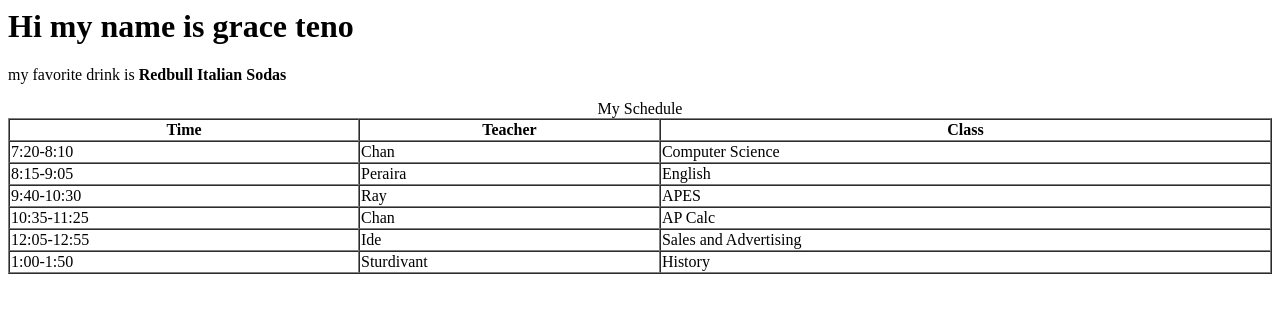
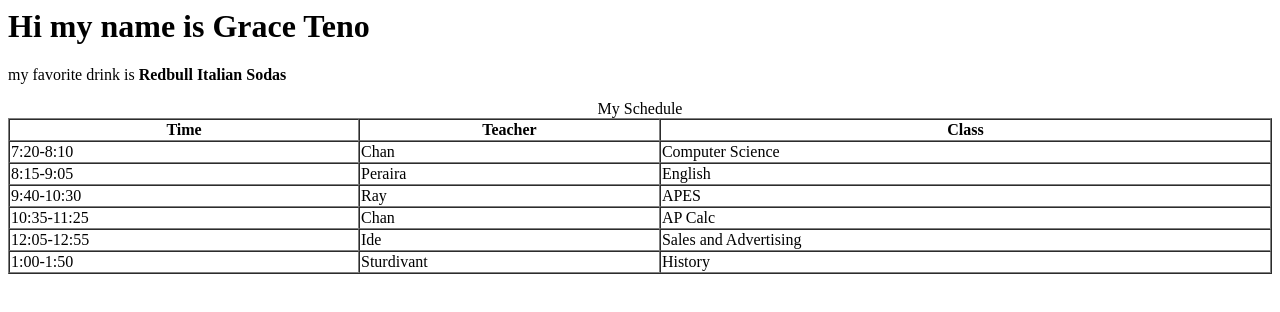
Before and after one commit to tenogra000/test, a plain HTML site: page index.html in a window 1280 px wide. Drawn offline with Linux system fonts and the light colour scheme.

Commit message:
Update index.html

```diff
--- a/index.html
+++ b/index.html
@@ -4,7 +4,7 @@
   <link rel= "stylesheet" href= "tonyphan.css"
   </head>
   <body>
-    <h1> Hi my name is grace teno </h1>
+    <h1> Hi my name is Grace Teno </h1>
     <p> my favorite drink is <b>Redbull Italian Sodas</b></p>
     <table width='100%' border=1px cellspacing=0>
  <caption>My Schedule</caption>
```
